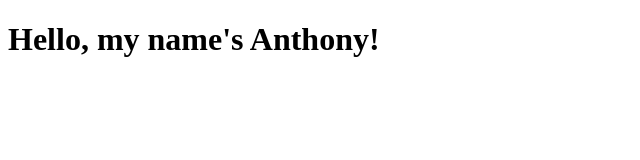
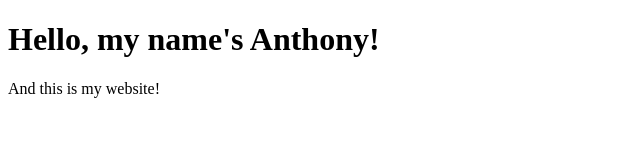
Before and after one commit to Trouthe/trouthe.github.io, a plain HTML site: page home.html in a window 1280 px wide. Shown: the whole page, without its empty margins (0-640 px from the left). Drawn offline with Linux system fonts and the light colour scheme.

Commit message:
some msg

```diff
--- a/home.html
+++ b/home.html
@@ -9,6 +9,7 @@
 <body>
     <header>
         <h1>Hello, my name's Anthony!</h1>
+        <p>And this is my website!</p>
     </header>
 </body>
 </html>
```
